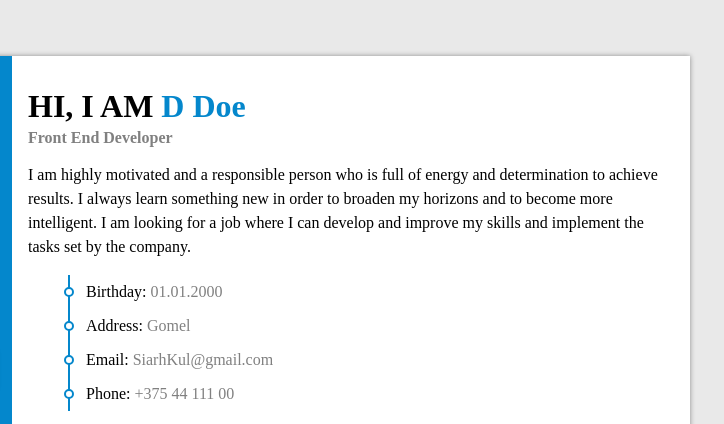
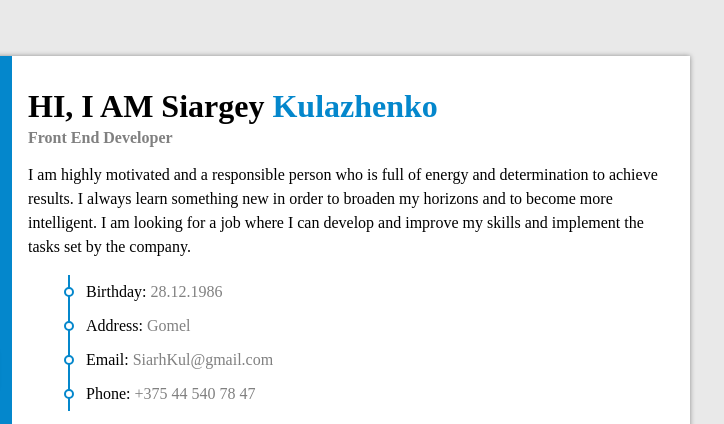
Before and after one commit to SiarhKul/rsschool-cv, a plain HTML site: page index.html in a window 1280 px wide. Shown: the top 424 px of the page, 435-1159 px from the left. Drawn offline with Linux system fonts and the light colour scheme.

Commit message:
fix:rewhite contacts

```diff
--- a/index.html
+++ b/index.html
@@ -31,7 +31,7 @@
       <section class="about-me">
         <div class="profile-name">
           <h1 class="name">
-            HI, I AM <span>D Doe</span>
+            HI, I AM Siargey <span>Kulazhenko</span>
           </h1>
           <h4 class="job">Front End Developer</h4>
         </div>
@@ -46,7 +46,7 @@
         <ul class="profile-info">
           <li class="info-item">
             <span class="item-name">Birthday: </span>
-            <span class="item-value">01.01.2000 </span>
+            <span class="item-value">28.12.1986 </span>
           </li>
           <li class="info-item">
             <address class="info-addrss">
@@ -63,7 +63,7 @@
           <li class="info-item">
             <address class="info-addrss">
               <span class="item-name">Phone: </span>
-              <span class="item-value">+375 44 111 00 </span>
+              <span class="item-value">+375 44 540 78 47 </span>
             </address>
           </li>
         </ul>
@@ -88,7 +88,7 @@
               </a>
             </li>
             <li class="links-item">
-              <a target="_blank" rel="noreferrer" href="#" class="links-name">
+              <a target="_blank" rel="noreferrer" href="https://github.com/SiarhKul" class="links-name">
                 <i class="fab fa-github"></i>
               </a>
             </li>
```
